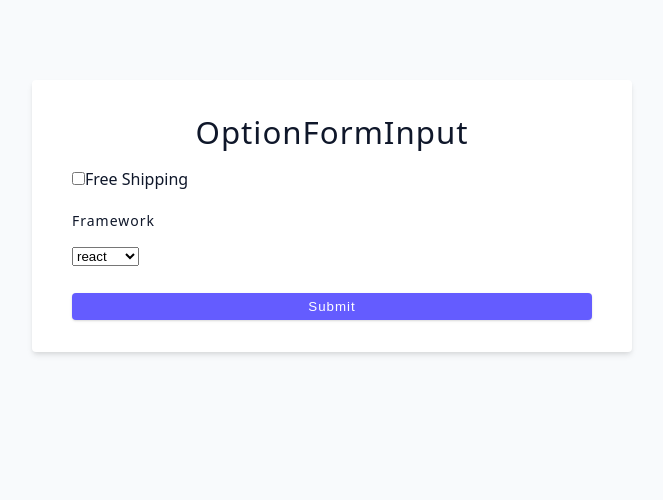
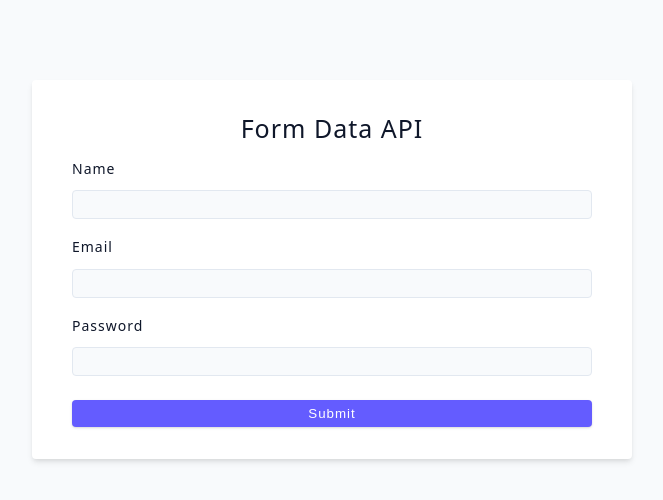
Before and after one commit to ksanjaykumar1/react-18-tutorial, a React (Vite) app in the folder advance-react/: page / in a window 1280 px wide. Shown: the top 500 px of the page, without its empty margins (308-971 px from the left). Built offline with nearby package versions, Linux system fonts and the light colour scheme.

Commit message:
form data API

```diff
--- a/advance-react/src/App.jsx
+++ b/advance-react/src/App.jsx
@@ -1,9 +1,10 @@
+import UncontrolledInputs from './my-code/forms/FormDataAPI';
 import OptionFormInput from './my-code/forms/OptionFormInput';
 
 function App() {
   return (
     <div className='container'>
-      <OptionFormInput />
+      <UncontrolledInputs />
     </div>
   );
 }
--- /dev/null
+++ b/advance-react/src/my-code/forms/FormDataAPI.jsx
@@ -0,0 +1,55 @@
+import { useState } from 'react';
+
+const UncontrolledInputs = () => {
+  const [value, setValue] = useState(0);
+
+  const handleSubmit = (e) => {
+    e.preventDefault();
+    const formData = new FormData(e.currentTarget);
+    console.log(formData);
+    const email = formData.get('email');
+    console.log(email);
+    console.log([...formData.entries()]);
+    const newUser = Object.fromEntries(formData);
+    console.log(newUser);
+    e.currentTarget.reset();
+  };
+  return (
+    <div>
+      <form className='form' onSubmit={handleSubmit}>
+        <h4>Form Data API</h4>
+        {/* name */}
+        <div className='form-row'>
+          <label htmlFor='name' className='form-label'>
+            name
+          </label>
+          <input type='text' className='form-input' id='name' name='name' />
+        </div>
+        {/* email */}
+        <div className='form-row'>
+          <label htmlFor='email' className='form-label'>
+            Email
+          </label>
+          <input type='email' className='form-input' id='email' name='email' />
+        </div>
+        {/* email */}
+        <div className='form-row'>
+          <label htmlFor='password' className='form-label'>
+            Password
+          </label>
+          <input
+            type='password'
+            className='form-input'
+            id='password'
+            name='password'
+          />
+        </div>
+
+        <button type='submit' className='btn btn-block'>
+          submit
+        </button>
+      </form>
+    </div>
+  );
+};
+export default UncontrolledInputs;
```
